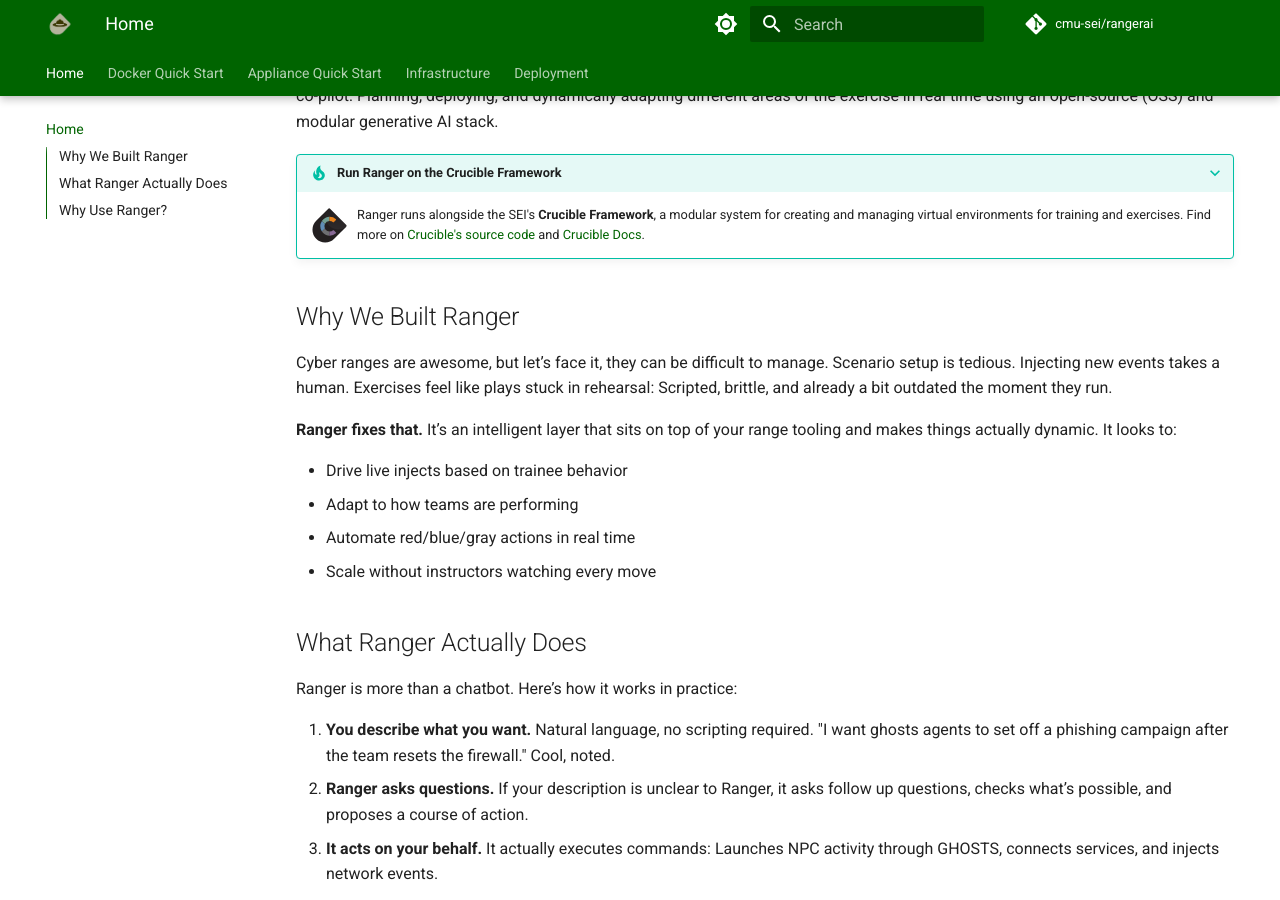
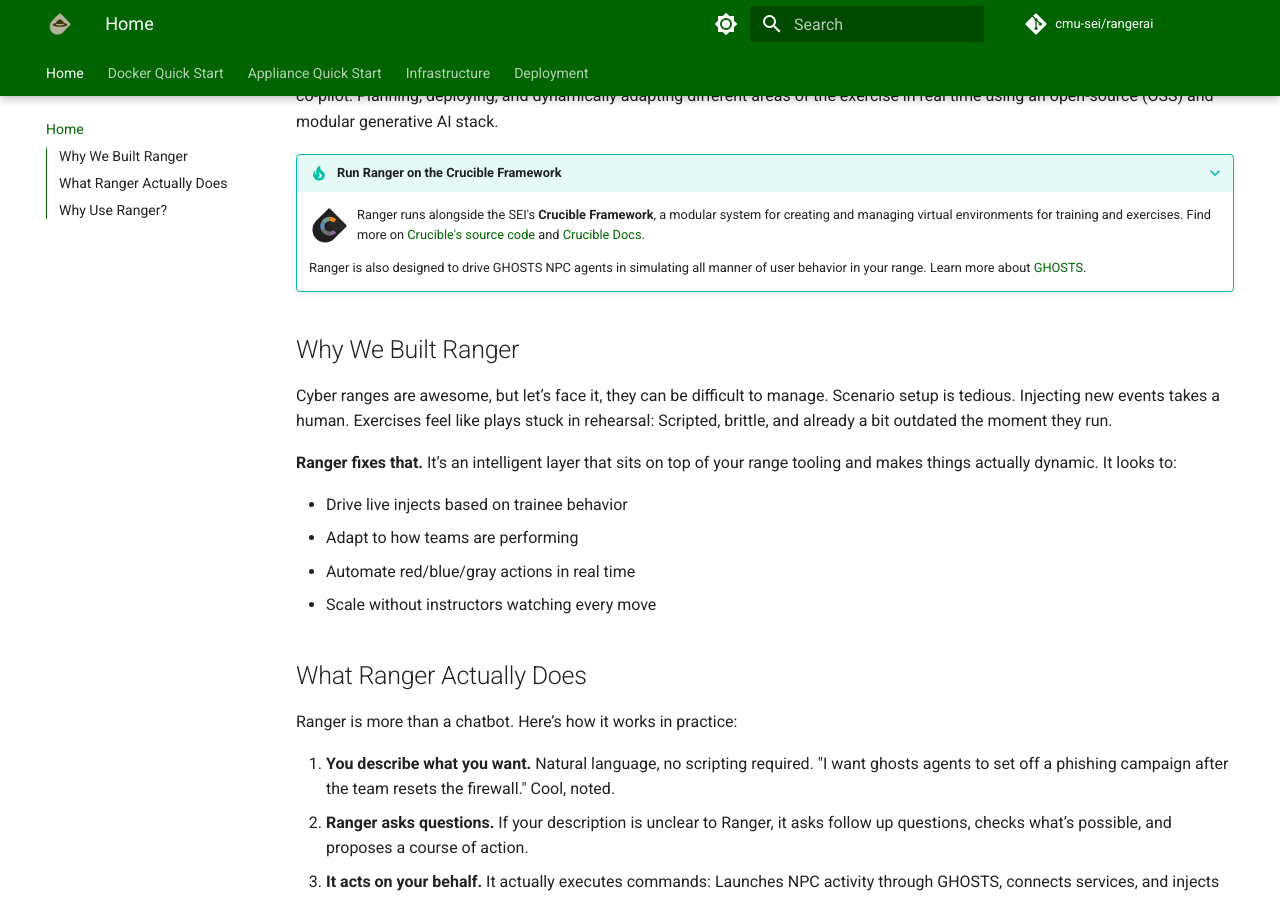
Before and after one commit to cmu-sei/rangerai, an MkDocs documentation site: the page built from docs/index.md, in a window 1280 px wide and 900 px high, scrolled down 341 px. Built offline with MkDocs 1.6.1 and Material for MkDocs 9.7.7, drawn with Linux system fonts in a browser that asks for light colours; comment, search, counter and statistics services are not loaded.

Commit message:
adds ghosts mention

```diff
--- a/docs/index.md
+++ b/docs/index.md
@@ -12,6 +12,8 @@
 ???+ tip "Run Ranger on the Crucible Framework"
     ![Crucible Logo](assets/crucible-icon-c-alpha.svg)
     Ranger runs alongside the SEI's **Crucible Framework**, a modular system for creating and managing virtual environments for training and exercises. Find more on [Crucible's source code](https://github.com/cmu-sei/crucible) and [Crucible Docs](https://cmu-sei.github.io/crucible/).
+
+    Ranger is also designed to drive GHOSTS NPC agents in simulating all manner of user behavior in your range. Learn more about [GHOSTS](https://github.com/cmu-sei/GHOSTS/).
 
 ## Why We Built Ranger
 
```
Also changed, not shown: 1 other file.
